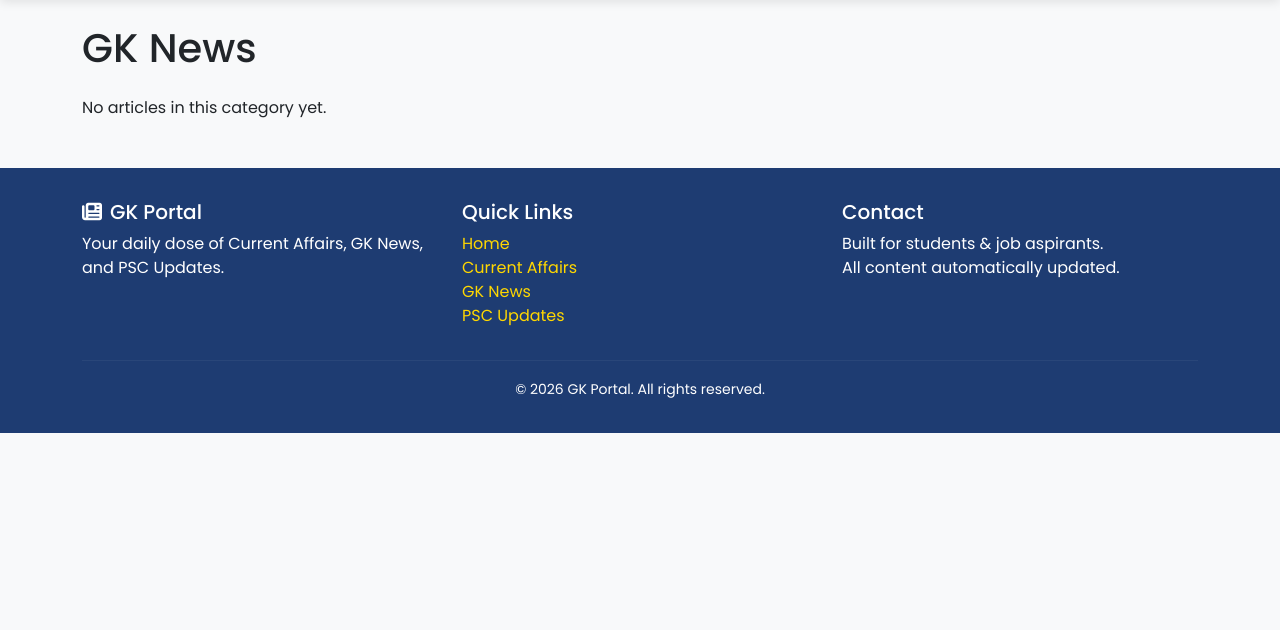
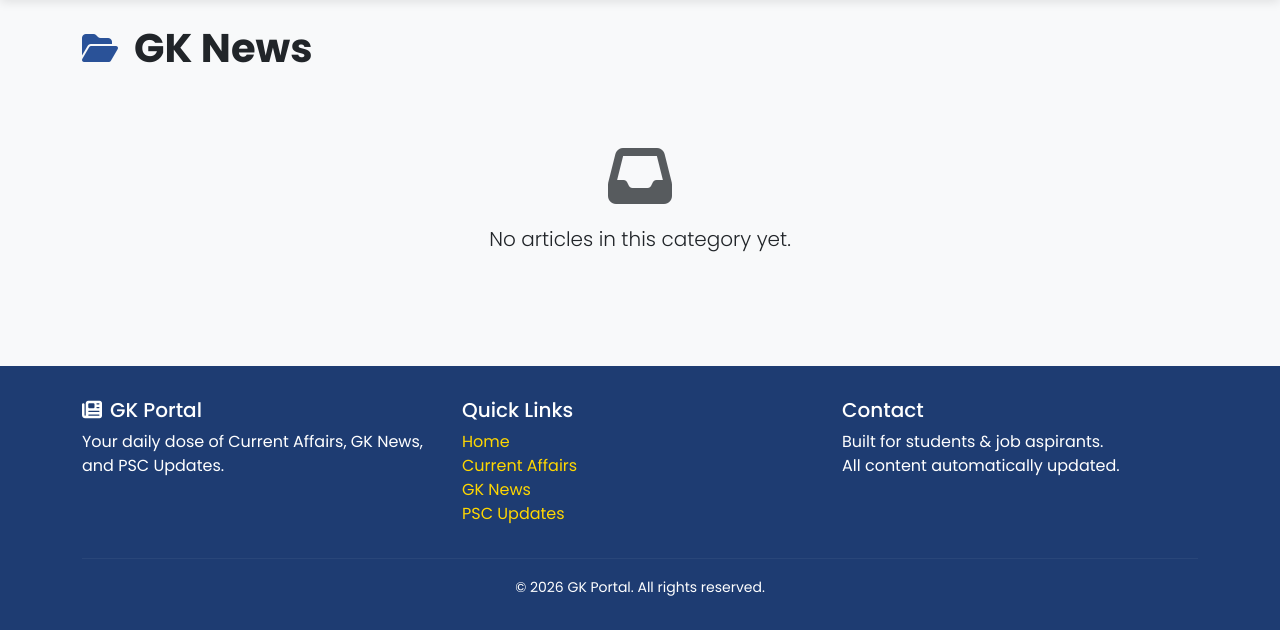
Before and after one commit to moviebazaa/currentaffairs, a Flask app: page /gk-news in a window 1280 px wide. Shown: the part 62-692 px from the top of the page. Run offline with Flask 3, Linux system fonts and the light colour scheme; data that the repository does not hold is empty.

Commit message:
Update category.html

```diff
--- a/templates/category.html
+++ b/templates/category.html
@@ -1,6 +1,10 @@
 {% extends "base.html" %}
 {% block content %}
-<h1 class="mb-4">{{ category_name }}</h1>
+<div class="d-flex align-items-center mb-4">
+    <i class="fas fa-folder-open fa-2x me-3" style="color: #2a5298;"></i>
+    <h1 class="fw-bold mb-0">{{ category_name }}</h1>
+</div>
+
 {% if news_list %}
 <div class="row">
     {% for news in news_list %}
@@ -8,20 +12,27 @@
         <div class="card h-100">
             {% if news.image_url %}
             <img src="{{ news.image_url }}" class="card-img-top" alt="{{ news.title }}">
+            {% else %}
+            <div class="bg-light d-flex align-items-center justify-content-center" style="height: 180px;">
+                <i class="fas fa-image fa-3x text-muted"></i>
+            </div>
             {% endif %}
             <div class="card-body">
                 <h5 class="card-title">{{ news.title }}</h5>
-                <p class="card-text">{{ news.summary }}</p>
-                <a href="{{ url_for('news_detail', news_id=news.id) }}" class="btn btn-primary">Read More</a>
+                <p class="card-text text-muted">{{ news.summary[:150] }}...</p>
+                <a href="{{ url_for('news_detail', news_id=news.id) }}" class="btn btn-primary-custom btn-sm">Read More →</a>
             </div>
-            <div class="card-footer text-muted">
-                {{ news.date_posted.strftime('%B %d, %Y') }}
+            <div class="card-footer bg-white text-muted small">
+                <i class="far fa-calendar-alt me-1"></i>{{ news.date_posted.strftime('%B %d, %Y') }}
             </div>
         </div>
     </div>
     {% endfor %}
 </div>
 {% else %}
-<p>No articles in this category yet.</p>
+<div class="text-center py-5">
+    <i class="fas fa-inbox fa-4x text-muted mb-3"></i>
+    <p class="lead">No articles in this category yet.</p>
+</div>
 {% endif %}
 {% endblock %}
```
